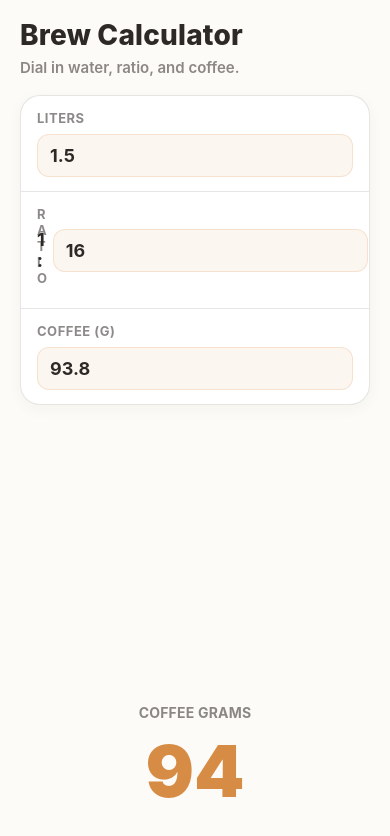
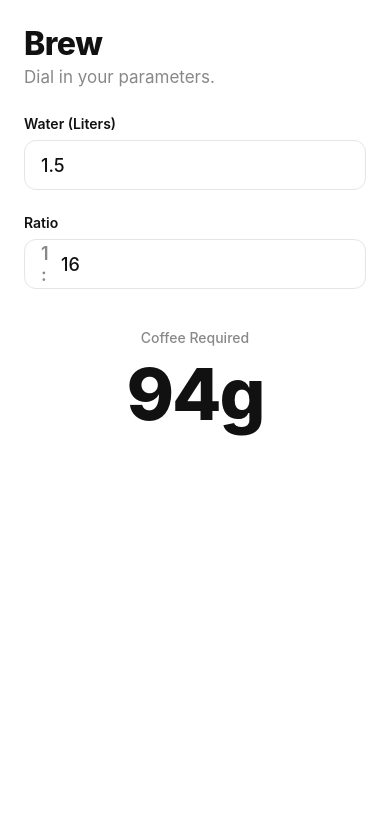
Before and after one commit to Link-Jason/coffee-app, a React Native app: screen / in a window 390 px wide. Shown: the top 836 px of the page. Built offline with nearby package versions, Linux system fonts and the light colour scheme.

Commit message:
Refactor for professional UX and typography

```diff
--- a/src/screens/BrewScreen.tsx
+++ b/src/screens/BrewScreen.tsx
@@ -1,18 +1,15 @@
 import React, { useCallback, useMemo, useRef, useState } from 'react';
-import { Platform, SafeAreaView, StyleSheet, Text, TextInput, View } from 'react-native';
+import { Platform, Pressable, SafeAreaView, StyleSheet, Text, TextInput, View } from 'react-native';
+import { calculateCoffee } from '../lib/brewEngine';
 
-import { calculateCoffee, calculateRatio, calculateWater } from '../lib/brewEngine';
+type Field = 'liters' | 'ratio';
 
-type Field = 'liters' | 'ratio' | 'grams';
-
-// Updated: Warmer "Coffee Shop" color palette
 const COLORS = {
-  bg: '#FDFBF7',          // Warm cream background
-  text: '#2D2926',        // Soft charcoal text (softer than pure black)
-  muted: 'rgba(45, 41, 38, 0.55)',
-  card: '#FFFFFF',
-  accent: '#D68C45',      // Warm coffee-inspired accent
-  border: 'rgba(45, 41, 38, 0.12)',
+  bg: '#FFFFFF',
+  text: '#111111',
+  muted: '#888888',
+  accent: '#2563EB',
+  border: '#E5E5E5',
 };
 
 function sanitizeNumericText(input: string): string {
@@ -30,175 +27,73 @@ function sanitizeNumericText(input: string): string {
   return out;
 }
 
-function toNumberOrNaN(text: string): number {
-  if (!text.trim()) return NaN;
-  const n = Number(text);
-  return Number.isFinite(n) ? n : NaN;
-}
+export default function BrewScreen() {
+  const [liters, setLiters] = useState<string>('1.5');
+  const [ratio, setRatio] = useState<string>('16');
+  const [activeField, setActiveField] = useState<Field | null>(null);
 
-function formatNumberForInput(n: number, maxDecimals: number): string {
-  if (!Number.isFinite(n) || n <= 0) return '';
-  const fixed = n.toFixed(maxDecimals);
-  return fixed.replace(/\.0+$|(\.\d*[1-9])0+$/, '$1');
-}
+  // Ref to programmatically focus the Ratio input
+  const ratioInputRef = useRef<TextInput>(null);
 
-export default function BrewScreen() {
-  const [litersText, setLitersText] = useState<string>('1.5');
-  const [ratioText, setRatioText] = useState<string>('16');
+  const coffeeGrams = useMemo(() => {
+    // Return empty state if values are missing
+    if (!liters || !ratio) return '—';
+    const l = parseFloat(liters) || 0;
+    const r = parseFloat(ratio) || 0;
+    const result = calculateCoffee(l, r);
+    return isFinite(result) && result > 0 ? Math.round(result).toString() : '—';
+  }, [liters, ratio]);
 
-  const initialGrams = useMemo(() => {
-    const l = 1.5;
-    const r = 16;
-    return formatNumberForInput(calculateCoffee(l, r), 1);
-  }, []);
-  const [gramsText, setGramsText] = useState<string>(initialGrams);
-
-  const lastTwoRef = useRef<Field[]>(['ratio', 'liters']);
-  const touchField = useCallback((field: Field) => {
-    const next = [field, ...lastTwoRef.current.filter((f) => f !== field)].slice(0, 2);
-    lastTwoRef.current = next;
-  }, []);
-
-  const recomputeDerived = useCallback(
-    (nextLitersText: string, nextRatioText: string, nextGramsText: string) => {
-      const a = lastTwoRef.current[0];
-      const b = lastTwoRef.current[1];
-      const sources = new Set<Field>([a, b]);
-      const derived: Field = sources.has('liters')
-        ? sources.has('ratio')
-          ? 'grams'
-          : 'ratio'
-        : 'liters';
-
-      const liters = toNumberOrNaN(nextLitersText);
-      const ratio = toNumberOrNaN(nextRatioText);
-      const grams = toNumberOrNaN(nextGramsText);
-
-      if (derived === 'grams') {
-        const g = calculateCoffee(liters, ratio);
-        if (Number.isFinite(g) && g > 0) setGramsText(formatNumberForInput(g, 1));
-      } else if (derived === 'liters') {
-        const l = calculateWater(grams, ratio);
-        if (Number.isFinite(l) && l > 0) setLitersText(formatNumberForInput(l, 3));
-      } else {
-        const r = calculateRatio(liters, grams);
-        if (Number.isFinite(r) && r > 0) setRatioText(formatNumberForInput(r, 2));
-      }
-    },
-    []
-  );
-
-  const onChangeLiters = useCallback(
-    (raw: string) => {
-      touchField('liters');
-      const next = sanitizeNumericText(raw);
-      setLitersText(next);
-      recomputeDerived(next, ratioText, gramsText);
-    },
-    [gramsText, ratioText, recomputeDerived, touchField]
-  );
-
-  const onChangeRatio = useCallback(
-    (raw: string) => {
-      touchField('ratio');
-      const next = sanitizeNumericText(raw);
-      setRatioText(next);
-      recomputeDerived(litersText, next, gramsText);
-    },
-    [gramsText, litersText, recomputeDerived, touchField]
-  );
-
-  const onChangeGrams = useCallback(
-    (raw: string) => {
-      touchField('grams');
-      const next = sanitizeNumericText(raw);
-      setGramsText(next);
-      recomputeDerived(litersText, ratioText, next);
-    },
-    [litersText, ratioText, recomputeDerived, touchField]
-  );
-
-  const gramsNumber = useMemo(() => toNumberOrNaN(gramsText), [gramsText]);
-  const gramsDisplay = useMemo(() => {
-    if (!Number.isFinite(gramsNumber) || gramsNumber <= 0) return '—';
-    const rounded = Math.round(gramsNumber);
-    return String(rounded);
-  }, [gramsNumber]);
-
-  const keyboardType = useMemo(() => {
-    return Platform.select({
-      ios: 'decimal-pad' as const,
-      android: 'decimal-pad' as const,
-      default: 'numeric' as const,
-    });
-  }, []);
+  const keyboardType = Platform.OS === 'ios' ? 'decimal-pad' : 'numeric';
 
   return (
     <SafeAreaView style={styles.safe}>
       <View style={styles.container}>
-        <Text style={styles.title}>Brew Calculator</Text>
-        <Text style={styles.subtitle}>Dial in water, ratio, and coffee.</Text>
+        <Text style={styles.title}>Brew</Text>
+        <Text style={styles.subtitle}>Dial in your parameters.</Text>
 
-        <View style={styles.card}>
-          {/* Liters Row */}
-          <View style={styles.row}>
-            <Text style={styles.label}>Liters</Text>
+        <View style={styles.form}>
+          <View style={styles.fieldWrapper}>
+            <Text style={styles.label}>Water (Liters)</Text>
             <TextInput
-              value={litersText}
-              onChangeText={onChangeLiters}
-              placeholder="e.g. 1.5"
+              value={liters}
+              onChangeText={(val) => setLiters(sanitizeNumericText(val))}
+              onFocus={() => setActiveField('liters')}
+              onBlur={() => setActiveField(null)}
+              placeholder="1.5"
               placeholderTextColor={COLORS.muted}
               keyboardType={keyboardType}
-              inputMode="decimal"
-              style={styles.input}
-              selectionColor={COLORS.accent}
-              returnKeyType="done"
+              style={[styles.input, activeField === 'liters' && styles.inputActive]}
             />
           </View>
 
-          <View style={styles.divider} />
-
-          {/* Updated Ratio Row with "1:" label */}
-          <View style={[styles.row, { flexDirection: 'row', alignItems: 'center' }]}>
-            <View style={{ flex: 1 }}>
+          <View style={styles.fieldWrapper}>
             <Text style={styles.label}>Ratio</Text>
-            </View>
-            <Text style={{ fontSize: 18, fontWeight: '700', color: COLORS.text, marginRight: 8 }}>1 :</Text>
+            {/* Wrapped in Pressable to make the whole row interactive */}
+            <Pressable
+              onPress={() => ratioInputRef.current?.focus()}
+              style={[styles.row, activeField === 'ratio' && styles.inputActive]}
+            >
+              <Text style={styles.prefix}>1 :</Text>
               <TextInput
-              value={ratioText}
-              onChangeText={onChangeRatio}
+                ref={ratioInputRef}
+                value={ratio}
+                onChangeText={(val) => setRatio(sanitizeNumericText(val))}
+                onFocus={() => setActiveField('ratio')}
+                onBlur={() => setActiveField(null)}
                 placeholder="16"
                 placeholderTextColor={COLORS.muted}
                 keyboardType={keyboardType}
-              inputMode="decimal"
-              style={[styles.input, { flex: 2 }]}
-              selectionColor={COLORS.accent}
-              returnKeyType="done"
+                style={styles.inlineInput}
               />
-          </View>
-
-          <View style={styles.divider} />
-
-          {/* Coffee Row */}
-          <View style={styles.row}>
-            <Text style={styles.label}>Coffee (g)</Text>
-            <TextInput
-              value={gramsText}
-              onChangeText={onChangeGrams}
-              placeholder="e.g. 94"
-              placeholderTextColor={COLORS.muted}
-              keyboardType={keyboardType}
-              inputMode="decimal"
-              style={styles.input}
-              selectionColor={COLORS.accent}
-              returnKeyType="done"
-            />
+            </Pressable>
           </View>
         </View>
 
-        <View style={styles.resultWrap}>
-          <Text style={styles.resultLabel}>Coffee grams</Text>
-          <Text style={styles.resultValue}>{gramsDisplay}</Text>
+        {/* Hero Result Section - Anchored to form with margin */}
+        <View style={styles.resultContainer}>
+          <Text style={styles.resultLabel}>Coffee Required</Text>
+          <Text style={styles.resultValue}>{coffeeGrams === '—' ? '—' : `${coffeeGrams}g`}</Text>
         </View>
       </View>
     </SafeAreaView>
@@ -206,88 +101,42 @@ export default function BrewScreen() {
 }
 
 const styles = StyleSheet.create({
-  safe: {
-    flex: 1,
-    backgroundColor: COLORS.bg,
+  safe: { flex: 1, backgroundColor: COLORS.bg },
+  container: { flex: 1, padding: 24 },
+  title: { fontSize: 32, fontWeight: '800', color: COLORS.text, letterSpacing: -0.5 },
+  subtitle: { fontSize: 17, color: COLORS.muted, marginTop: 4, marginBottom: 28 },
+
+  form: { gap: 24 },
+  fieldWrapper: { gap: 8 },
+
+  label: { fontSize: 14, fontWeight: '600', color: COLORS.text },
+
+  input: {
+    height: 50,
+    borderWidth: 1.5,
+    borderColor: COLORS.border,
+    borderRadius: 12,
+    paddingHorizontal: 16,
+    fontSize: 18,
+    fontWeight: '500',
+    color: COLORS.text,
   },
-  container: {
-    flex: 1,
-    paddingHorizontal: 20,
-    paddingTop: 18,
-    paddingBottom: 24,
-    backgroundColor: COLORS.bg,
+
+  row: {
+    flexDirection: 'row',
+    alignItems: 'center',
+    height: 50,
+    borderWidth: 1.5,
+    borderColor: COLORS.border,
+    borderRadius: 12,
+    paddingHorizontal: 16,
   },
-  title: {
-    color: COLORS.text,
-    fontSize: 28,
-    fontWeight: '800',
-    letterSpacing: 0.2,
-  },
-  subtitle: {
-    marginTop: 6,
-    color: COLORS.muted,
-    fontSize: 15,
-    fontWeight: '600',
-  },
-  card: {
-    marginTop: 18,
-    backgroundColor: COLORS.card,
-    borderRadius: 20,
-    borderWidth: 1,
-    borderColor: COLORS.border,
-    overflow: 'hidden',
-    shadowColor: COLORS.text,
-    shadowOpacity: 0.04,
-    shadowRadius: 15,
-    shadowOffset: { width: 0, height: 4 },
-    elevation: 3,
-  },
-  row: {
-    paddingHorizontal: 16,
-    paddingVertical: 14,
-  },
-  label: {
-    color: COLORS.muted,
-    fontSize: 13,
-    fontWeight: '700',
-    marginBottom: 8,
-    letterSpacing: 0.5,
-    textTransform: 'uppercase',
-  },
-  input: {
-    color: COLORS.text,
-    fontSize: 18,
-    fontWeight: '700',
-    paddingVertical: 10,
-    paddingHorizontal: 12,
-    borderRadius: 12,
-    backgroundColor: 'rgba(214, 140, 69, 0.08)',
-    borderWidth: 1,
-    borderColor: 'rgba(214, 140, 69, 0.2)',
-  },
-  divider: {
-    height: 1,
-    backgroundColor: COLORS.border,
-  },
-  resultWrap: {
-    flex: 1,
-    justifyContent: 'flex-end',
-    alignItems: 'center',
-    paddingBottom: 6,
-  },
-  resultLabel: {
-    color: COLORS.muted,
-    fontSize: 14,
-    fontWeight: '700',
-    letterSpacing: 0.2,
-    marginBottom: 6,
-    textTransform: 'uppercase',
-  },
-  resultValue: {
-    color: COLORS.accent,
-    fontSize: 72,
-    fontWeight: '900',
-    textAlign: 'center',
-    includeFontPadding: false,
-  },
+  prefix: { fontSize: 18, fontWeight: '600', color: COLORS.muted, marginRight: 8 },
+  inlineInput: { flex: 1, fontSize: 18, fontWeight: '500', color: COLORS.text },
+
+  inputActive: { borderColor: COLORS.accent },
+
+  resultContainer: { marginTop: 40, alignItems: 'center' },
+  resultLabel: { fontSize: 14, fontWeight: '500', color: COLORS.muted },
+  resultValue: { fontSize: 72, fontWeight: '800', color: COLORS.text, letterSpacing: -2, marginTop: 4 },
 });
```
Also changed, not shown: 1 other file (tests, documents, lock files or other folders). Lines whose indentation alone changed are shown as unchanged.
